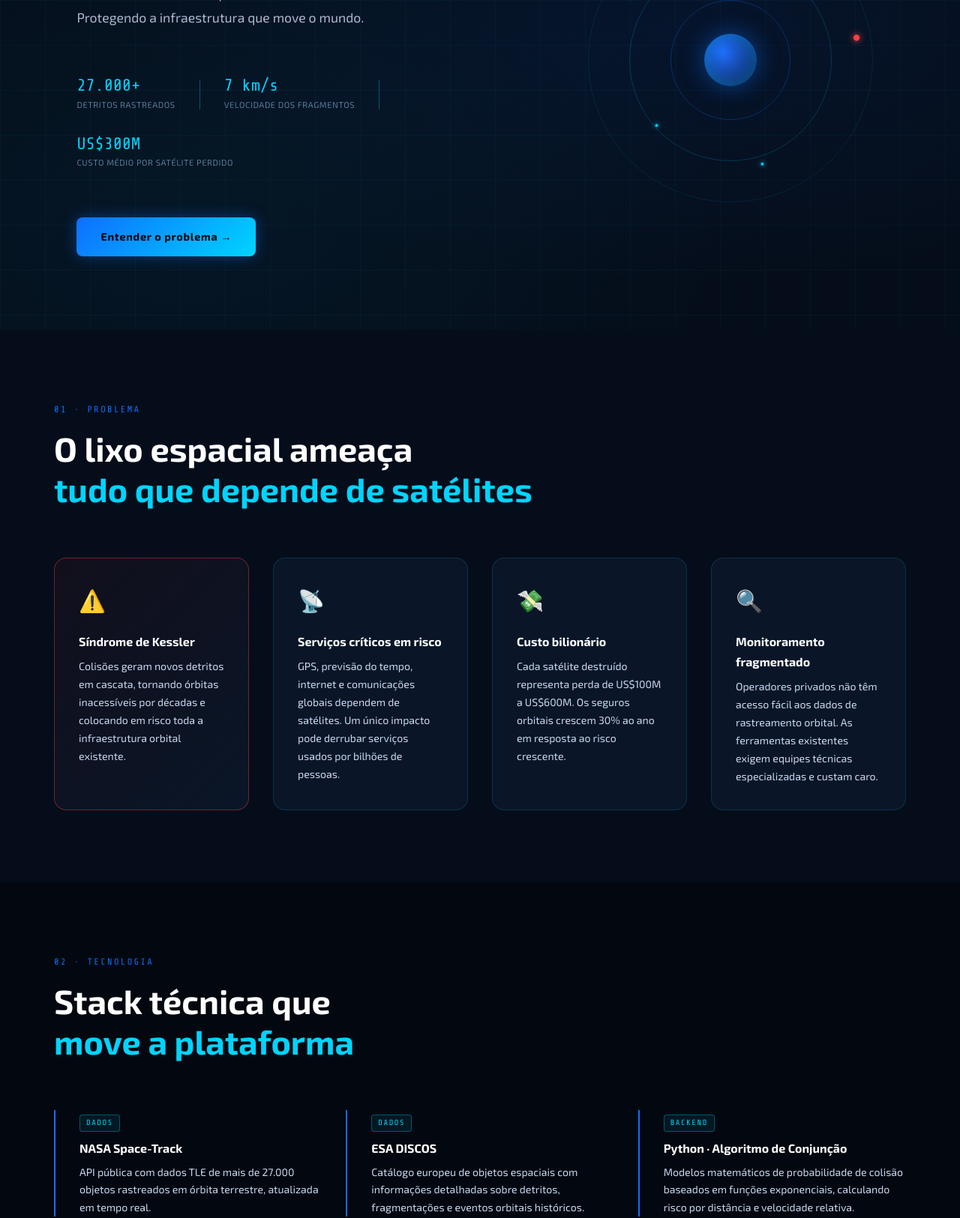
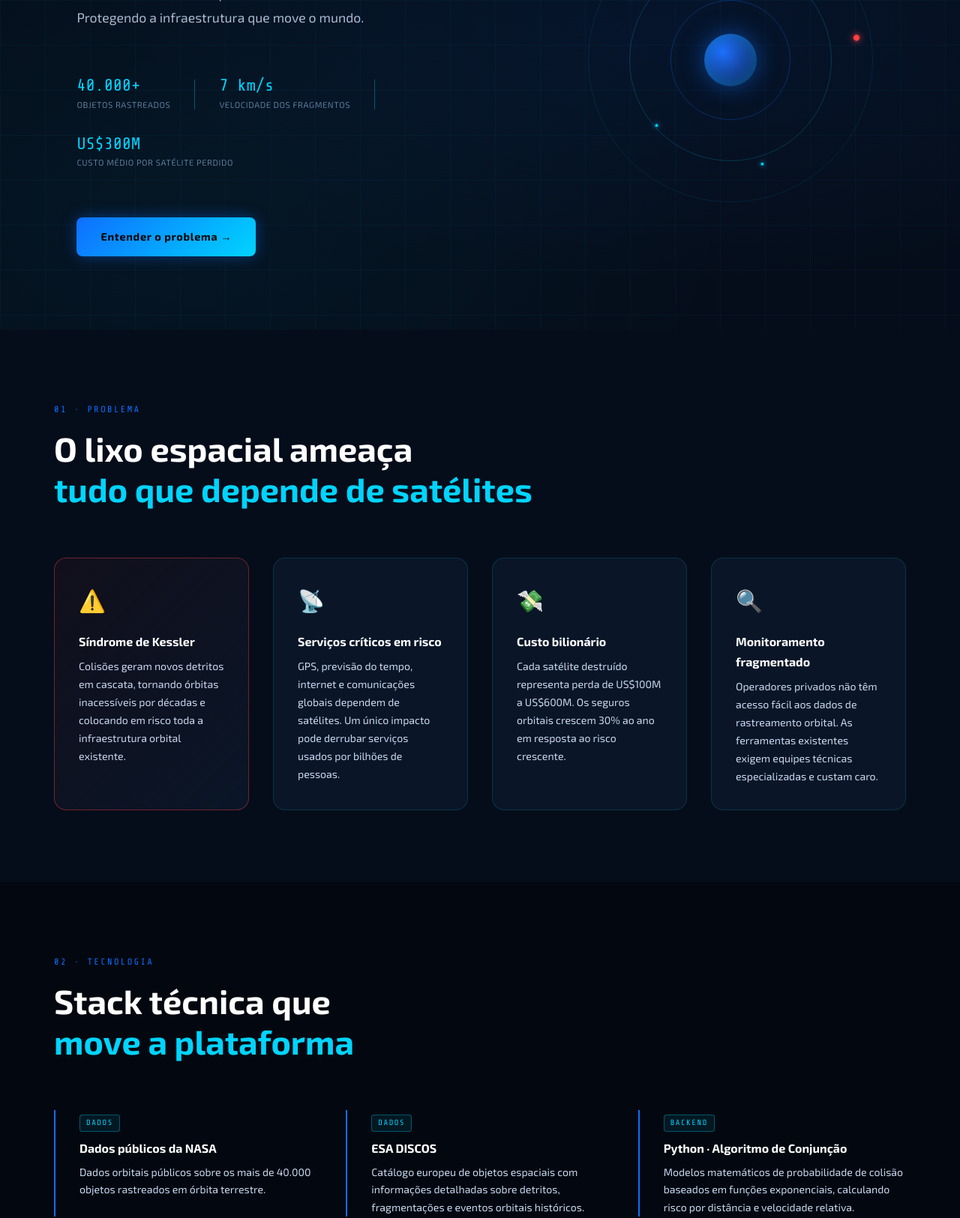
Before and after one commit to OrbitalWatch-GS/GS-OrbitalWatch, a plain HTML site: page index.html in a window 1280 px wide. Shown: the part 360-1985 px from the top of the page at 75% size. Drawn offline with nearby package versions, Linux system fonts and the light colour scheme.

Commit message:
Update statistics and descriptions for tracked objects

```diff
--- a/index.html
+++ b/index.html
@@ -49,8 +49,8 @@
             </p>
             <div class="hero-stats">
                 <div class="stat">
-                    <span class="stat-number">27.000+</span>
-                    <span class="stat-label">detritos rastreados</span>
+                    <span class="stat-number">40.000+</span>
+                    <span class="stat-label">objetos rastreados</span>
                 </div>
                 <div class="stat-divider"></div>
                 <div class="stat">
@@ -116,8 +116,8 @@
             <div class="tech-grid">
                 <div class="tech-item">
                     <span class="tech-badge">DADOS</span>
-                    <h3>NASA Space-Track</h3>
-                    <p>API pública com dados TLE de mais de 27.000 objetos rastreados em órbita terrestre, atualizada em tempo real.</p>
+                    <h3>Dados públicos da NASA</h3>
+                    <p>Dados orbitais públicos sobre os mais de 40.000 objetos rastreados em órbita terrestre.</p>
                 </div>
                 <div class="tech-item">
                     <span class="tech-badge">DADOS</span>
@@ -324,7 +324,7 @@
                         <img src="./img/slide1.png" alt="Detritos espaciais em órbita baixa da Terra vistos do espaço — representação artística" />
                         <div class="slide-caption">
                             <h3>Órbita Cada Vez Mais Congestionada</h3>
-                            <p>Mais de 27.000 objetos rastreáveis circulam a Terra, ameaçando satélites operacionais em todas as camadas orbitais.</p>
+                            <p>Mais de 40.000 objetos rastreáveis, ameaçando satélites operacionais em todas as camadas orbitais.</p>
                         </div>
                     </div>
 
```
